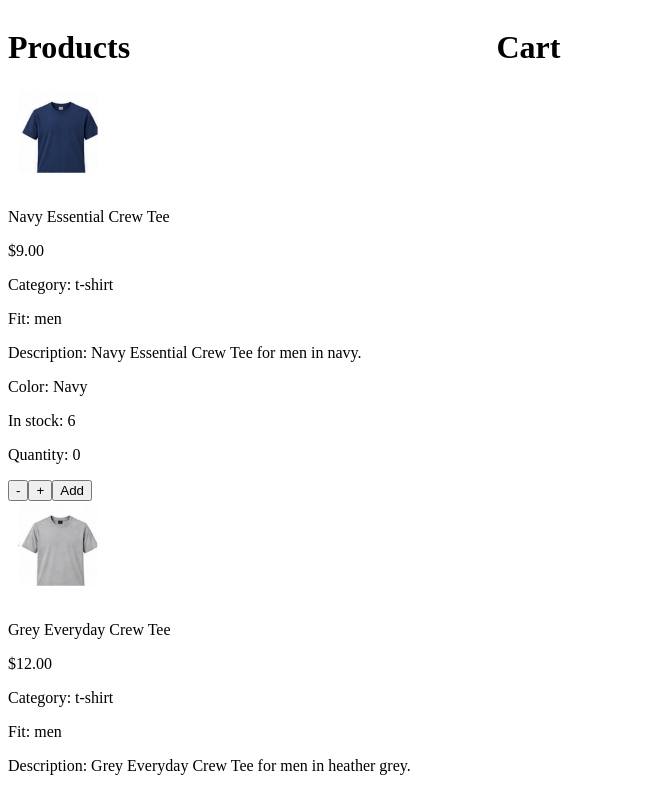
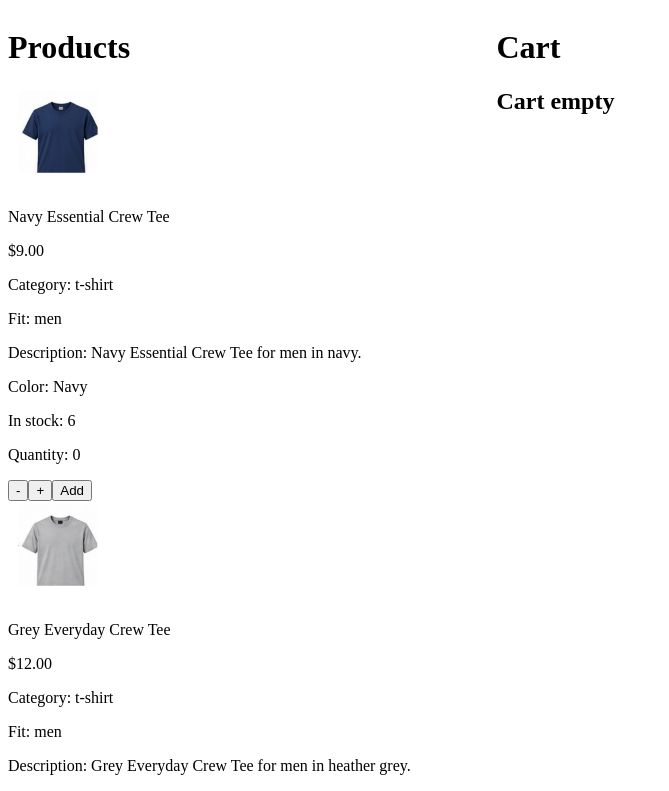
Before and after one commit to EthanMinns/ThriftHappens, a React (Vite) app: page / in a window 1280 px wide. Shown: the top 791 px of the page, without its empty margins (0-669 px from the left). Built offline with nearby package versions, Linux system fonts and the light colour scheme.

Commit message:
Extract onRemoveFromCart logic into a util function to not duplicate for onRemoveAllFromCart. Hook up onRemoveAllFromCart handler

```diff
--- a/src/components/CheckoutContainer/CheckoutContainer.tsx
+++ b/src/components/CheckoutContainer/CheckoutContainer.tsx
@@ -1,13 +1,24 @@
 import CheckoutCard from "../CheckoutCard/CheckoutCard";
 import type { CheckoutContainerProps } from "../ThriftHappens/ThriftHappens";
 
-export default function CheckoutContainer({ lines, onRemoveFromCart }: CheckoutContainerProps) {
+export default function CheckoutContainer({
+  lines,
+  onRemoveFromCart,
+  onRemoveAllFromCart,
+}: CheckoutContainerProps) {
   return (
     <div>
       <h1>Cart</h1>
       {lines.map((line) => (
-        <CheckoutCard line={line} onRemoveFromCart={onRemoveFromCart}/>
+        <CheckoutCard
+          line={line}
+          onRemoveFromCart={onRemoveFromCart}
+        />
       ))}
+      {lines.length > 0
+        ? <button onClick={() => onRemoveAllFromCart()}>Remove all</button>
+        : <h2>Cart empty</h2>
+      }
     </div>
   );
 }
--- a/src/components/ThriftHappens/ThriftHappens.tsx
+++ b/src/components/ThriftHappens/ThriftHappens.tsx
@@ -19,6 +19,7 @@ export interface CheckoutEntry {
 export interface CheckoutContainerProps {
   lines: CheckoutEntry[];
   onRemoveFromCart: (id: number) => void;
+  onRemoveAllFromCart: () => void;
 }
 
 export interface CheckoutCardProps {
@@ -49,6 +50,26 @@ export default function ThriftHappens({ products }: ThriftHappensProps) {
   // State to hold list of checkout items
   const [checkoutEntries, setCheckoutEntries] = useState<CheckoutEntry[]>([]);
 
+  // ===== Util =====
+
+  // Adds checkoutEntry quantity back to productEntry quantity
+  function removeFromCart(id: number) {
+    const checkoutEntry = checkoutEntries.find((entry) => entry.id === id);
+    if (!checkoutEntry) return;
+
+    // Restore quantity to product
+    setProductEntries((prev) =>
+      prev.map((entry) =>
+        entry.id === id
+          ? { ...entry, quantity: entry.quantity + checkoutEntry.quantity }
+          : { ...entry },
+      ),
+    );
+
+    // Filter out the checkout entry
+    setCheckoutEntries((prev) => prev.filter((entry) => entry.id !== id));
+  }
+
   // ===== Handlers =====
 
   // A handler that changes the selected quantity of a product
@@ -70,7 +91,6 @@ export default function ThriftHappens({ products }: ThriftHappensProps) {
       alert("Quantity would exceed stock.");
       return;
     }
-
 
     setProductEntries((prev) =>
       prev.map((entry) =>
@@ -137,20 +157,11 @@ export default function ThriftHappens({ products }: ThriftHappensProps) {
   };
 
   const onRemoveFromCart = (id: number) => {
-    const checkoutEntry = checkoutEntries.find((entry) => entry.id === id);
-    if (!checkoutEntry) return;
+    removeFromCart(id);
+  };
 
-    // Restore quantity to product
-    setProductEntries((prev) =>
-      prev.map((entry) =>
-        entry.id === id
-          ? { ...entry, quantity: entry.quantity + checkoutEntry.quantity }
-          : { ...entry },
-      ),
-    );
-
-    // Filter out the checkout entry
-    setCheckoutEntries((prev) => prev.filter((entry) => entry.id !== id));
+  const onRemoveAllFromCart = () => {
+    checkoutEntries.forEach((entry) => removeFromCart(entry.id));
   };
 
   return (
@@ -160,7 +171,11 @@ export default function ThriftHappens({ products }: ThriftHappensProps) {
         onChangeQuantity={onChangeQuantity}
         onAddToCart={onAddToCart}
       />
-      <CheckoutContainer lines={checkoutEntries} onRemoveFromCart={onRemoveFromCart} />
+      <CheckoutContainer
+        lines={checkoutEntries}
+        onRemoveFromCart={onRemoveFromCart}
+        onRemoveAllFromCart={onRemoveAllFromCart}
+      />
     </div>
   );
 }
```
